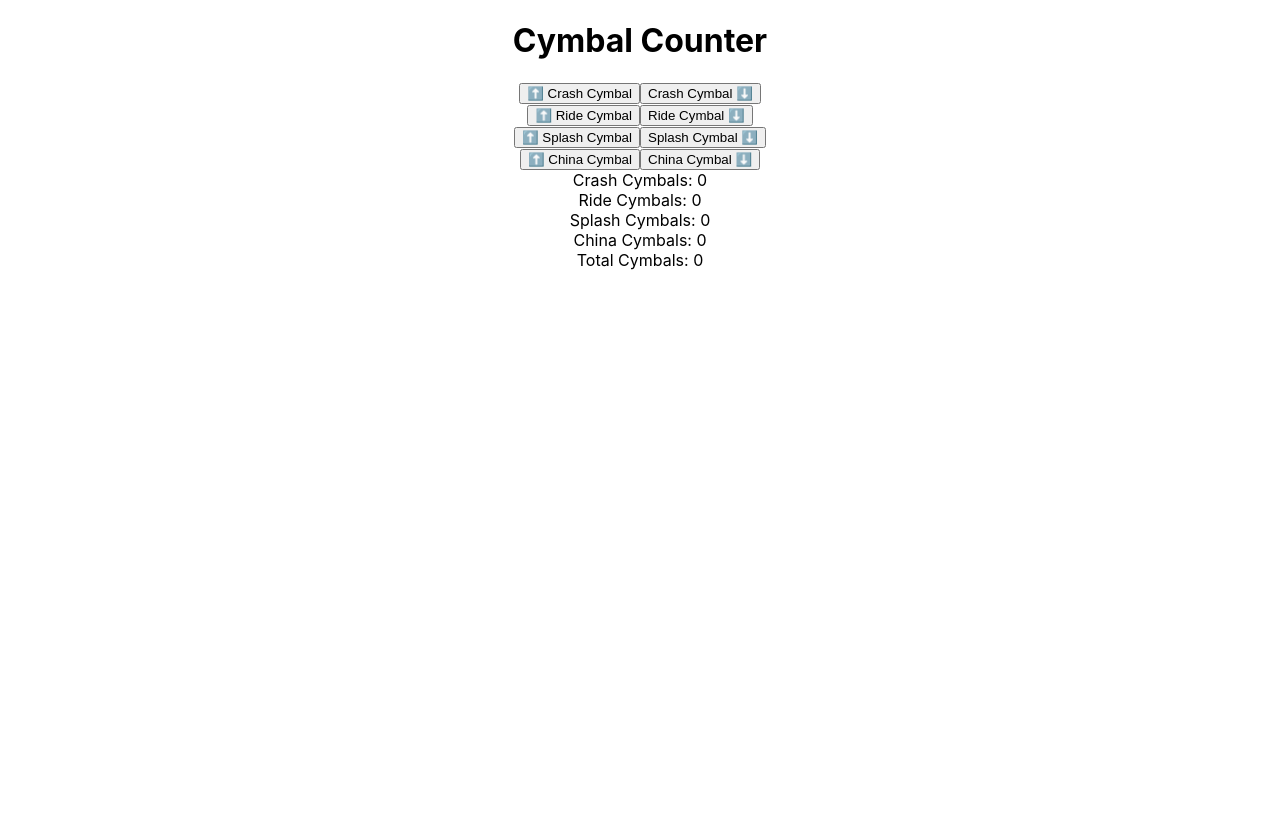
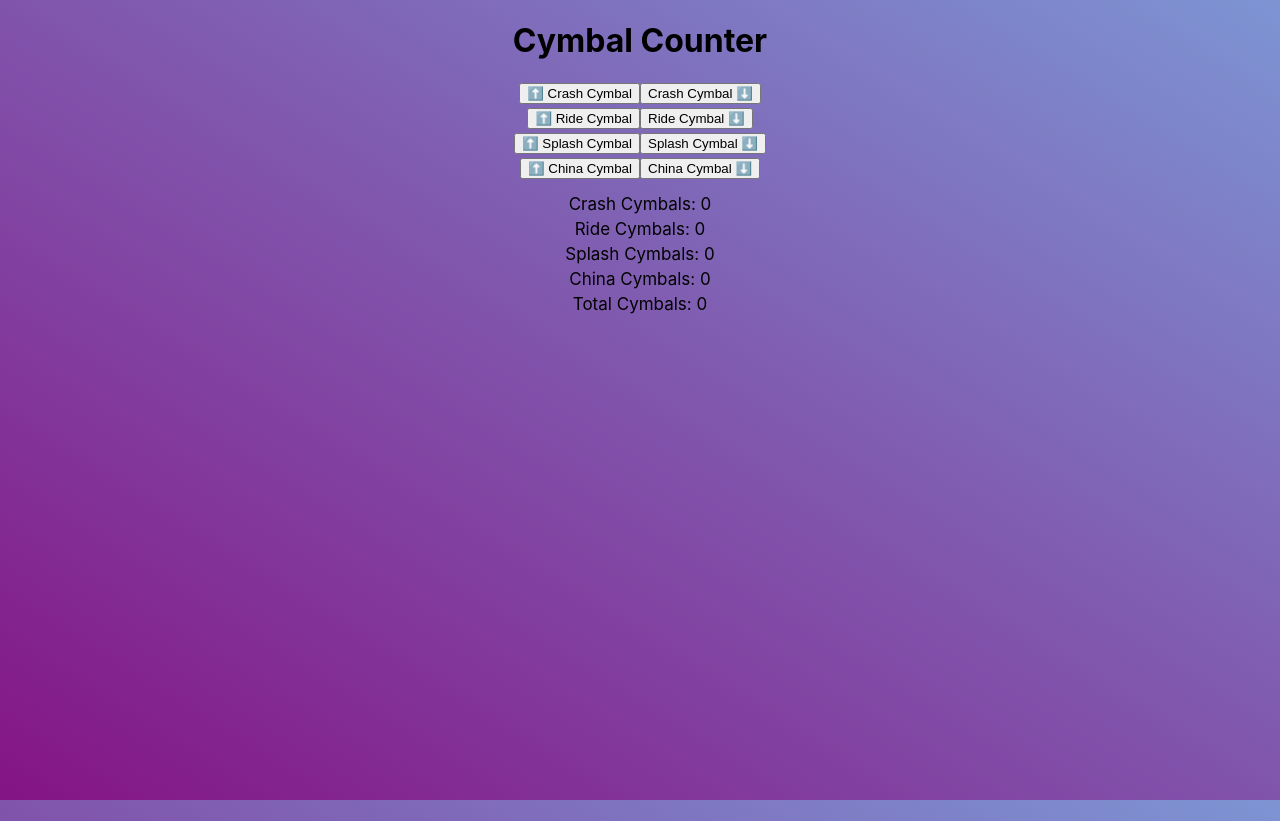
Before and after one commit to sarahcode2112/drum-equipment-counter, a React (Create React App) app: page / in a window 1280 px wide. Before the commit the page ends 800 px from the top, so only its background shows below. Built offline with nearby package versions, Linux system fonts and the light colour scheme.

Commit message:
add styles

```diff
--- a/src/App.css
+++ b/src/App.css
@@ -1,3 +1,24 @@
-.App {
+html, body {
   text-align: center;
+  height: 100%;
+  margin: 0;
+  padding: 0;
 }
+
+body {
+  background: linear-gradient(to bottom left, rgb(125, 148, 211), rgb(132, 20, 132));
+  background-attachment: fixed;
+}
+
+.equipmentCountButtonsContainer {
+  margin-bottom: 15px
+}
+
+.equipmentCountDisplay {
+  margin-bottom: 5px;
+  font-size: 17px;
+}
+
+.equipmentCountButtonsRow {
+  margin: 3px;
+}
--- a/src/App.tsx
+++ b/src/App.tsx
@@ -28,7 +28,7 @@ function App() {
       <header>
         <h1>Cymbal Counter</h1>
       </header>
-      <section>
+      <section className="equipmentCountButtonsContainer">
         {Object.keys(CymbalEnum).map((key) => {
           if ( key !== 'totalCymbal') {
             return(
@@ -40,7 +40,7 @@ function App() {
       <section>
         {Object.entries(CymbalEnum).map(([key, value]) => {
           return (
-            <div>
+            <div className="equipmentCountDisplay">
               {value}s: {cymbalCounts[key as CymbalEnumKey]}
             </div>
           )
--- a/src/components/EquipmentCountButtons/EquipmentCountButtons.tsx
+++ b/src/components/EquipmentCountButtons/EquipmentCountButtons.tsx
@@ -10,7 +10,7 @@ function EquipmentCountButton({ equipmentName, countDirection, onClick }: { coun
 
 export function EquipmentCountButtons({ countCymbals, equipmentName }: { countCymbals: any; equipmentName: CymbalEnumKey; }) {
   return (
-    <div>
+    <div className="equipmentCountButtonsRow">
       <EquipmentCountButton
         countDirection={"Up"}
         equipmentName={CymbalEnum[equipmentName]}
```
